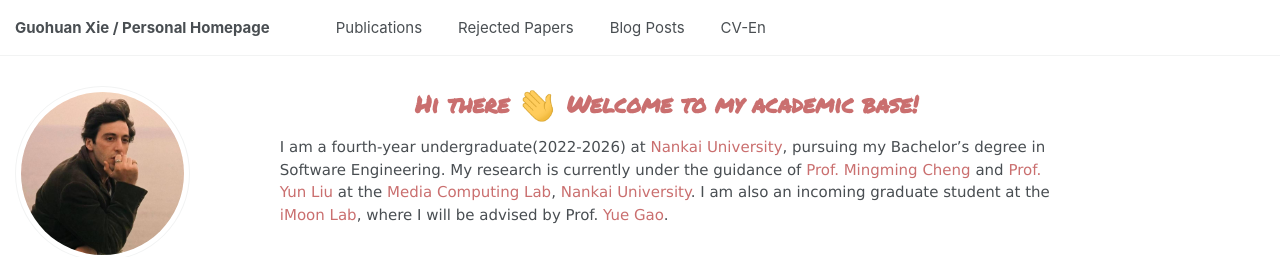
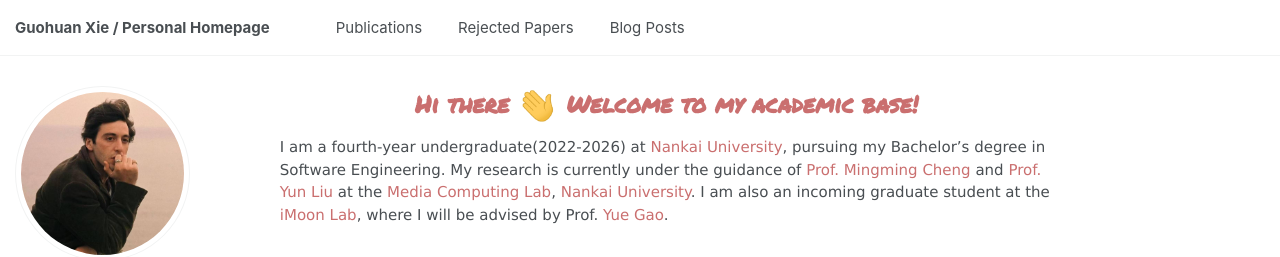
Before and after one commit to guohuan-xie/guohuan-xie.github.io, a Jekyll site: the page built from _pages/about.md, in a window 1280 px wide. Shown: the top 257 px of the page. Built offline with Jekyll 4.4.1, drawn with Linux system fonts in a browser that asks for light colours; some web fonts are replaced.

Commit message:
删除cv-en

```diff
--- a/_data/navigation.yml
+++ b/_data/navigation.yml
@@ -23,8 +23,6 @@
   - title: "Blog Posts"
     url: https://blog.csdn.net/xieguohuan?spm=1000.2115.3001.5343
 
-  - title: "CV-En"
-    url: /files/CV_en.pdf
 
   # - title: "CV"
   #   url: /cv-json/
```
